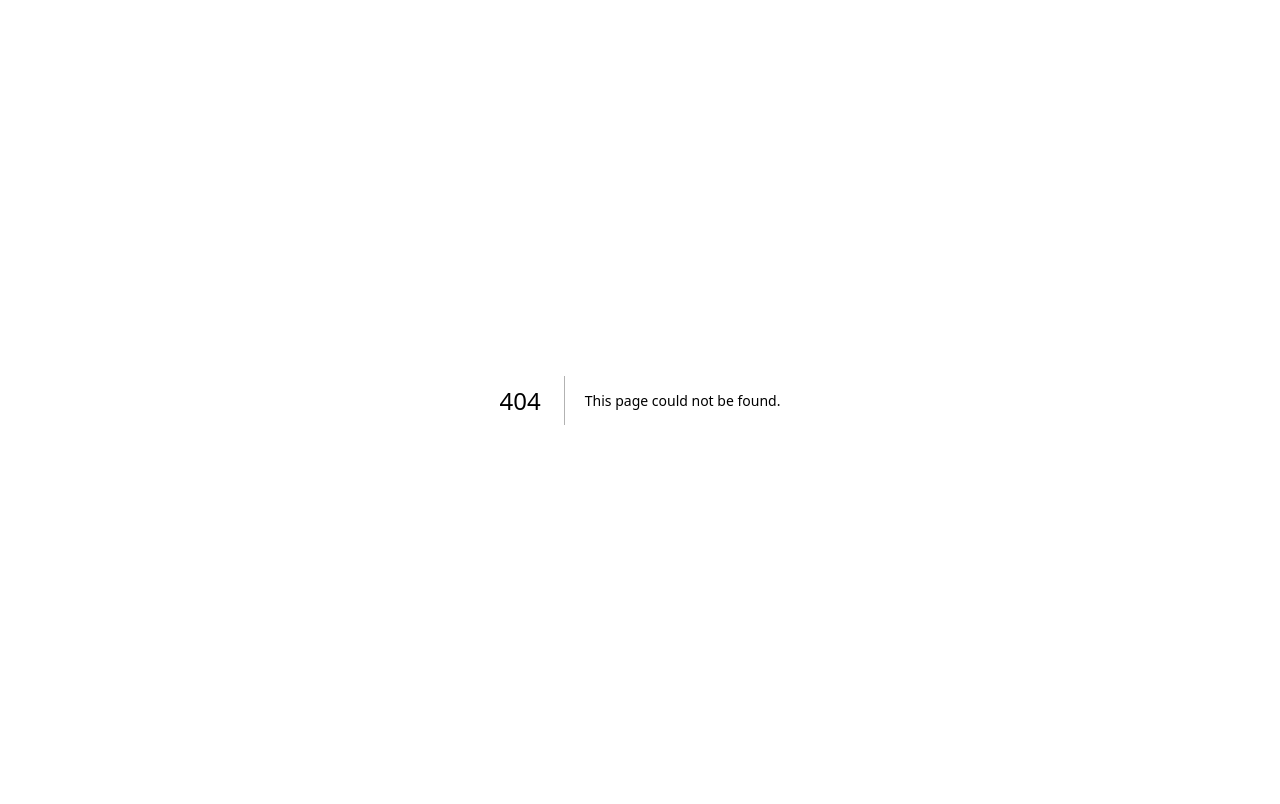
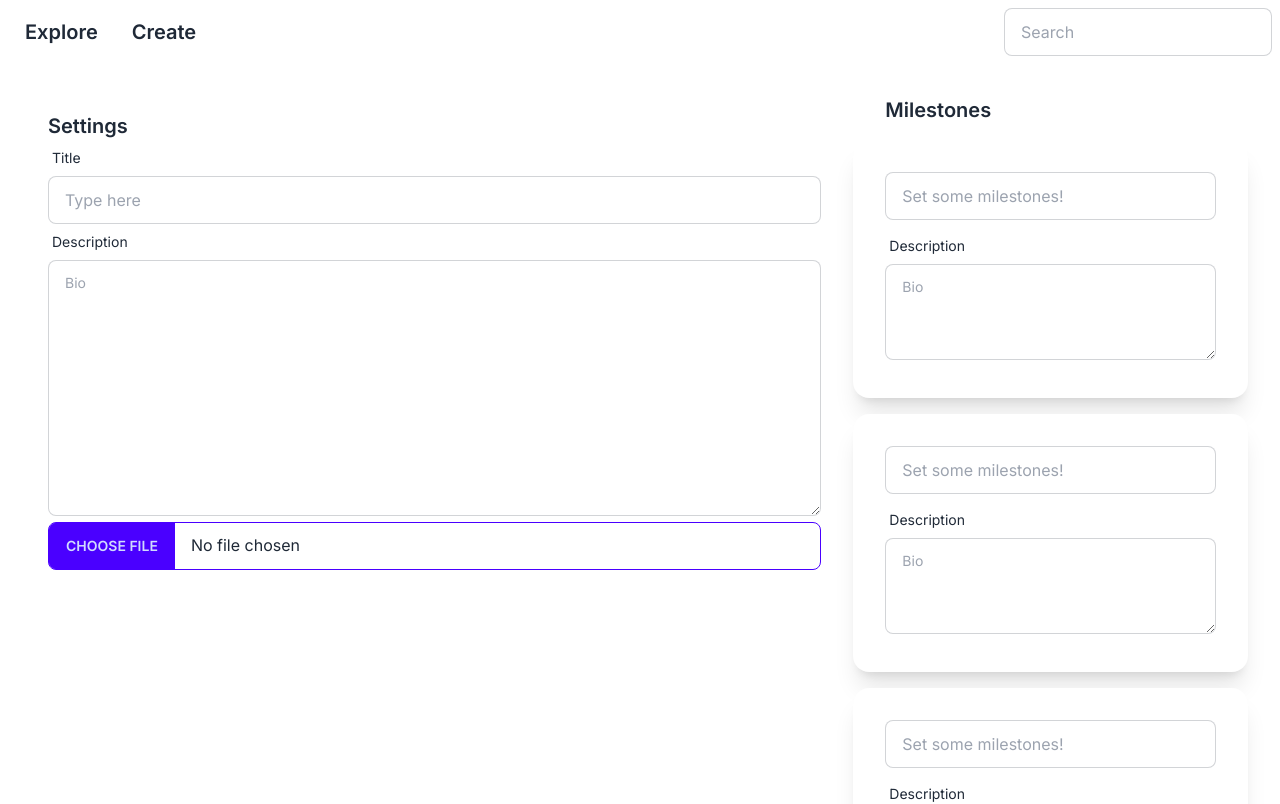
Before and after one commit to simon-hng/hackatum2023-solana, a Next.js app: page /create in a window 1280 px wide. Before the commit this address had no page. Shown: the top 804 px of the page. Built offline with nearby package versions, Linux system fonts and the light colour scheme.

Commit message:
add campaign creation page

```diff
--- /dev/null
+++ b/src/pages/create/index.tsx
@@ -0,0 +1,63 @@
+import { Layout } from "~/components/layout";
+
+export default function CampaignsPage() {
+  return (
+    <Layout>
+      <section className="m-8 grid grid-cols-3 gap-4">
+        <div className="col-span-2 p-4">
+          <div className="form-control w-full">
+            <h2 className="card-title">Settings</h2>
+            <label className="label">
+              <span className="label-text">Title</span>
+            </label>
+
+            <input
+              type="text"
+              placeholder="Type here"
+              className="input input-bordered w-full"
+            />
+
+            <div className="form-controf">
+              <label className="label">
+                <span className="label-text">Description</span>
+              </label>
+              <textarea
+                className="textarea textarea-bordered h-64 w-full"
+                placeholder="Bio"
+              ></textarea>
+            </div>
+
+            <input
+              type="file"
+              className="file-input file-input-bordered file-input-primary w-full"
+            />
+          </div>
+        </div>
+        <div className="col-span-1 flex flex-col gap-4">
+          <h2 className="card-title ml-8">Milestones</h2>
+          {[...Array(3)].map(() => (
+            <div className="card bg-base-100 shadow-xl">
+              <div className="card-body">
+                <input
+                  type="text"
+                  placeholder="Set some milestones!"
+                  className="input input-bordered w-full"
+                />
+
+                <div className="form-controf">
+                  <label className="label">
+                    <span className="label-text">Description</span>
+                  </label>
+                  <textarea
+                    className="textarea textarea-bordered h-24 w-full"
+                    placeholder="Bio"
+                  ></textarea>
+                </div>
+              </div>
+            </div>
+          ))}
+        </div>
+      </section>
+    </Layout>
+  );
+}
```
